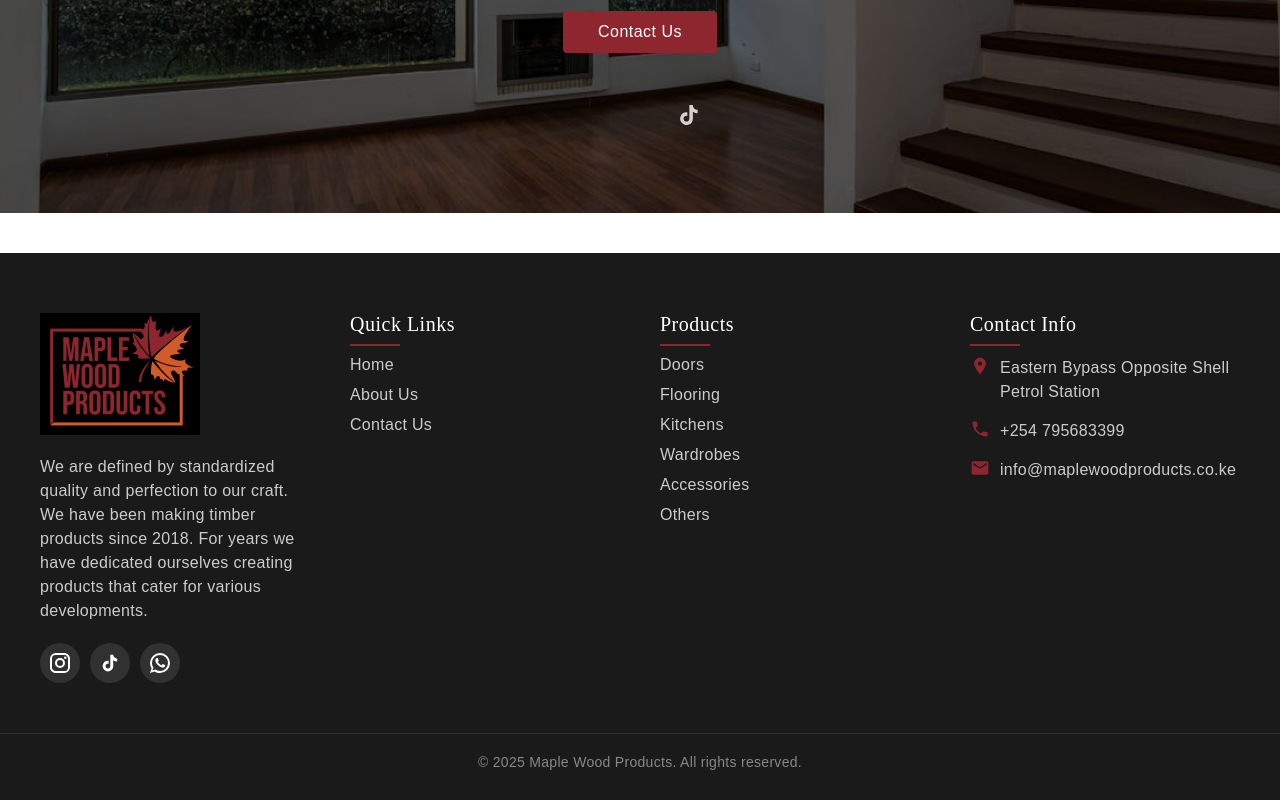
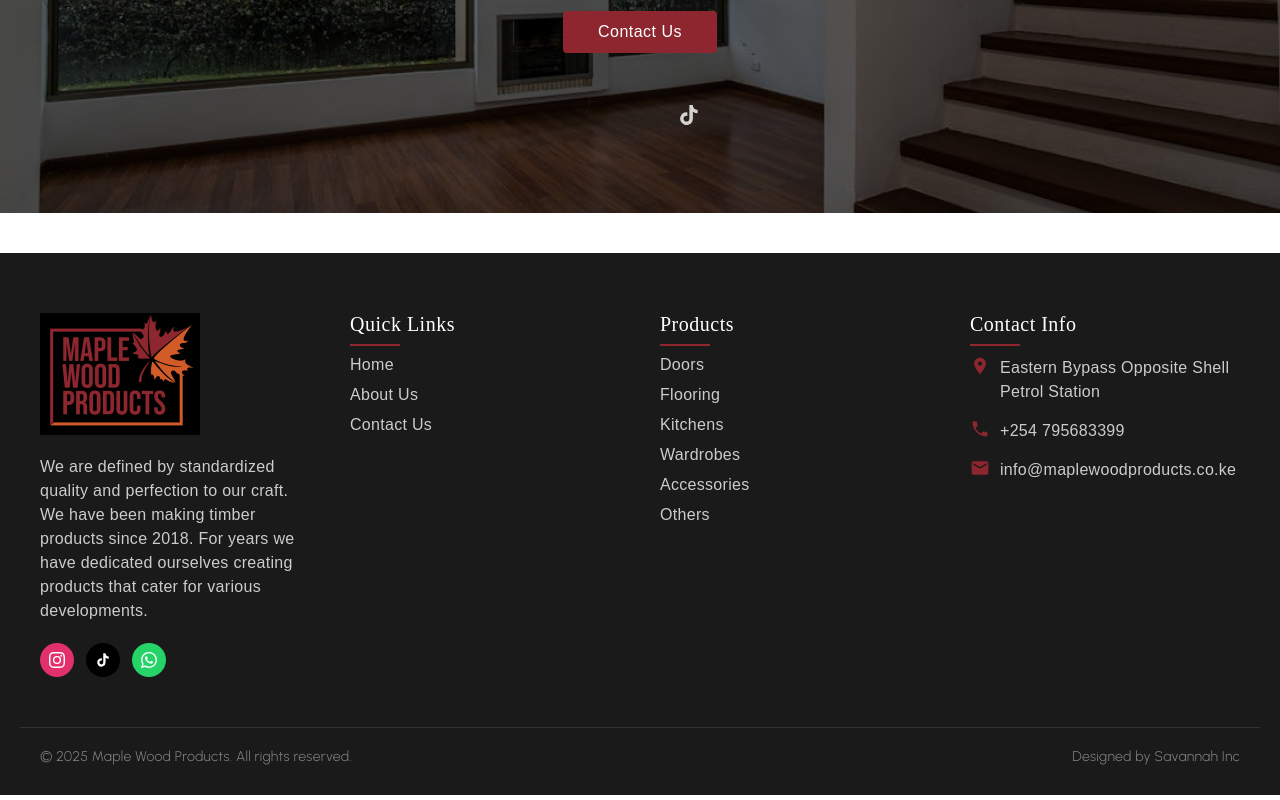
Before and after one commit to mahuthu/marple, a React (Create React App) app in the folder react-app/: page / in a window 1280 px wide. Shown: the part 4817-5617 px from the top of the page. Built offline with nearby package versions, Linux system fonts and the light colour scheme; some icons are missing.

Commit message:
footerfix3

```diff
--- a/react-app/src/components/Footer.jsx
+++ b/react-app/src/components/Footer.jsx
@@ -1,13 +1,26 @@
 import React from 'react';
 import styled from 'styled-components';
 import { mobile } from '../responsive';
-import { Facebook, Instagram, Twitter, WhatsApp } from '@mui/icons-material';
 import LogoImage from '../images/marple1.jpg'; // Import the logo directly
 
-// Import TikTok icon (since it's not available in Material UI)
+// Custom SVG icons for better accuracy
+const InstagramIcon = () => (
+  <svg width="16" height="16" viewBox="0 0 24 24" fill="currentColor" xmlns="http://www.w3.org/2000/svg">
+    <path d="M12 2.163c3.204 0 3.584.012 4.85.07 3.252.148 4.771 1.691 4.919 4.919.058 1.265.069 1.645.069 4.849 0 3.205-.012 3.584-.069 4.849-.149 3.225-1.664 4.771-4.919 4.919-1.266.058-1.644.07-4.85.07-3.204 0-3.584-.012-4.849-.07-3.26-.149-4.771-1.699-4.919-4.92-.058-1.265-.07-1.644-.07-4.849 0-3.204.013-3.583.07-4.849.149-3.227 1.664-4.771 4.919-4.919 1.266-.057 1.645-.069 4.849-.069zM12 0C8.741 0 8.333.014 7.053.072 2.695.272.273 2.69.073 7.052.014 8.333 0 8.741 0 12c0 3.259.014 3.668.072 4.948.2 4.358 2.618 6.78 6.98 6.98C8.333 23.986 8.741 24 12 24c3.259 0 3.668-.014 4.948-.072 4.354-.2 6.782-2.618 6.979-6.98.059-1.28.073-1.689.073-4.948 0-3.259-.014-3.667-.072-4.947-.196-4.354-2.617-6.78-6.979-6.98C15.668.014 15.259 0 12 0zm0 5.838a6.162 6.162 0 100 12.324 6.162 6.162 0 000-12.324zM12 16a4 4 0 110-8 4 4 0 010 8zm6.406-11.845a1.44 1.44 0 100 2.881 1.44 1.44 0 000-2.881z"/>
+  </svg>
+);
+
+// TikTok icon with accurate SVG path
 const TikTokIcon = () => (
-  <svg width="20" height="20" viewBox="0 0 24 24" fill="currentColor" xmlns="http://www.w3.org/2000/svg">
+  <svg width="16" height="16" viewBox="0 0 24 24" fill="currentColor" xmlns="http://www.w3.org/2000/svg">
     <path d="M19.59 6.69a4.83 4.83 0 0 1-3.77-4.25V2h-3.45v13.67a2.89 2.89 0 0 1-5.2 1.74 2.89 2.89 0 0 1 2.31-4.64 2.93 2.93 0 0 1 .88.13V9.4a6.84 6.84 0 0 0-1-.05A6.33 6.33 0 0 0 5 20.1a6.34 6.34 0 0 0 10.86-4.43v-7a8.16 8.16 0 0 0 4.77 1.52v-3.4a4.85 4.85 0 0 1-1-.1z"/>
+  </svg>
+);
+
+// WhatsApp icon with accurate SVG path
+const WhatsAppIcon = () => (
+  <svg width="16" height="16" viewBox="0 0 24 24" fill="currentColor" xmlns="http://www.w3.org/2000/svg">
+    <path d="M17.472 14.382c-.297-.149-1.758-.867-2.03-.967-.273-.099-.471-.148-.67.15-.197.297-.767.966-.94 1.164-.173.199-.347.223-.644.075-.297-.15-1.255-.463-2.39-1.475-.883-.788-1.48-1.761-1.653-2.059-.173-.297-.018-.458.13-.606.134-.133.297-.347.446-.52.149-.174.198-.298.297-.497.1-.198.05-.371-.025-.52-.075-.149-.669-1.612-.916-2.207-.242-.579-.487-.5-.669-.51-.173-.008-.371-.01-.57-.01-.198 0-.52.074-.792.372-.272.297-1.04 1.016-1.04 2.479 0 1.462 1.065 2.875 1.213 3.074.149.198 2.096 3.2 5.077 4.487.709.306 1.262.489 1.694.625.712.227 1.36.195 1.871.118.571-.085 1.758-.719 2.006-1.413.248-.694.248-1.289.173-1.413-.074-.124-.272-.198-.57-.347m-5.421 7.403h-.004a9.87 9.87 0 01-5.031-1.378l-.361-.214-3.741.982.998-3.648-.235-.374a9.86 9.86 0 01-1.51-5.26c.001-5.45 4.436-9.884 9.888-9.884 2.64 0 5.122 1.03 6.988 2.898a9.825 9.825 0 012.893 6.994c-.003 5.45-4.437 9.884-9.885 9.884m8.413-18.297A11.815 11.815 0 0012.05 0C5.495 0 .16 5.335.157 11.892c0 2.096.547 4.142 1.588 5.945L.057 24l6.305-1.654a11.882 11.882 0 005.683 1.448h.005c6.554 0 11.89-5.335 11.893-11.893a11.821 11.821 0 00-3.48-8.413z"/>
   </svg>
 );
 
@@ -117,28 +130,27 @@
 const SocialIcons = styled.div`
   display: flex;
   margin-top: 20px;
+  gap: 12px;
 `;
 
 const SocialIcon = styled.a`
   display: flex;
   align-items: center;
   justify-content: center;
-  width: 40px;
-  height: 40px;
+  width: 34px;
+  height: 34px;
   border-radius: 50%;
-  background-color: rgba(255, 255, 255, 0.1);
-  margin-right: 10px;
-  color: white;
+  background-color: ${props => props.bgColor || 'rgba(255, 255, 255, 0.1)'};
+  color: ${props => props.textColor || 'white'};
   transition: all 0.3s ease;
 
   &:hover {
-    background-color: #8e262f;
     transform: translateY(-3px);
+    box-shadow: 0 5px 10px rgba(0, 0, 0, 0.2);
   }
 `;
 
-const Copyright = styled.div`
-  text-align: center;
+const CopyrightContainer = styled.div`
   margin-top: 50px;
   padding-top: 20px;
   border-top: 1px solid rgba(255, 255, 255, 0.1);
@@ -147,6 +159,34 @@
   font-family: 'Raleway', sans-serif;
   font-weight: 300;
   letter-spacing: 0.3px;
+  display: flex;
+  justify-content: space-between;
+  align-items: center;
+  max-width: 1200px;
+  margin-left: auto;
+  margin-right: auto;
+  padding-left: 20px;
+  padding-right: 20px;
+
+  ${mobile({
+    flexDirection: "column",
+    gap: "10px",
+    textAlign: "center"
+  })}
+`;
+
+const Copyright = styled.div``;
+
+const DesignCredit = styled.div`
+  a {
+    color: #888;
+    text-decoration: none;
+    transition: color 0.3s ease;
+
+    &:hover {
+      color: #8e262f;
+    }
+  }
 `;
 
 const Footer = () => {
@@ -161,14 +201,32 @@
             dedicated ourselves creating products that cater for various developments.
           </ContactText>
           <SocialIcons>
-            <SocialIcon href="https://instagram.com/Maple_Wood_Products" target="_blank" aria-label="Instagram">
-              <Instagram />
+            <SocialIcon
+              href="https://instagram.com/Maple_Wood_Products"
+              target="_blank"
+              rel="noopener noreferrer"
+              aria-label="Instagram"
+              bgColor="#E1306C"
+            >
+              <InstagramIcon />
             </SocialIcon>
-            <SocialIcon href="https://tiktok.com/@Maple_Wood_Products" target="_blank" aria-label="TikTok">
+            <SocialIcon
+              href="https://tiktok.com/@Maple_Wood_Products"
+              target="_blank"
+              rel="noopener noreferrer"
+              aria-label="TikTok"
+              bgColor="#000000"
+            >
               <TikTokIcon />
             </SocialIcon>
-            <SocialIcon href="https://wa.me/254795683399" target="_blank" aria-label="WhatsApp">
-              <WhatsApp />
+            <SocialIcon
+              href="https://wa.me/254795683399"
+              target="_blank"
+              rel="noopener noreferrer"
+              aria-label="WhatsApp"
+              bgColor="#25D366"
+            >
+              <WhatsAppIcon />
             </SocialIcon>
           </SocialIcons>
         </LogoColumn>
@@ -247,9 +305,14 @@
         </Column>
       </Wrapper>
 
-      <Copyright>
-        © {new Date().getFullYear()} Maple Wood Products. All rights reserved.
-      </Copyright>
+      <CopyrightContainer>
+        <Copyright>
+          © {new Date().getFullYear()} Maple Wood Products. All rights reserved.
+        </Copyright>
+        <DesignCredit>
+          Designed by <a href="https://savannahinc.co.ke" target="_blank" rel="noopener noreferrer">Savannah Inc</a>
+        </DesignCredit>
+      </CopyrightContainer>
     </Container>
   );
 };
```
